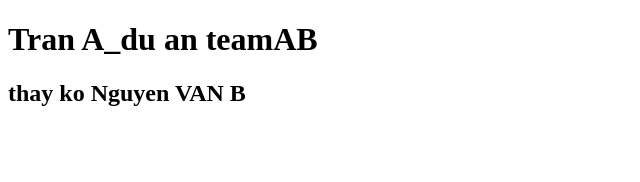
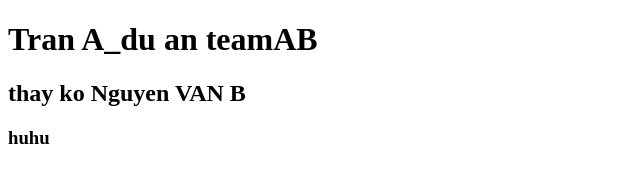
Before and after one commit to hyggebabycode/Du-an-cua-hygge-va-x, a plain HTML site: page index.html in a window 1280 px wide. Shown: the full height of the page, 0-640 px from the left. Drawn offline with Linux system fonts and the light colour scheme.

Commit message:
3.a sua ne

```diff
--- a/index.html
+++ b/index.html
@@ -8,5 +8,6 @@
   <body>
     <h1>Tran A_du an teamAB</h1>
     <h2>thay ko Nguyen VAN B</h2>
+    <h3>huhu</h3>
   </body>
 </html>
```
